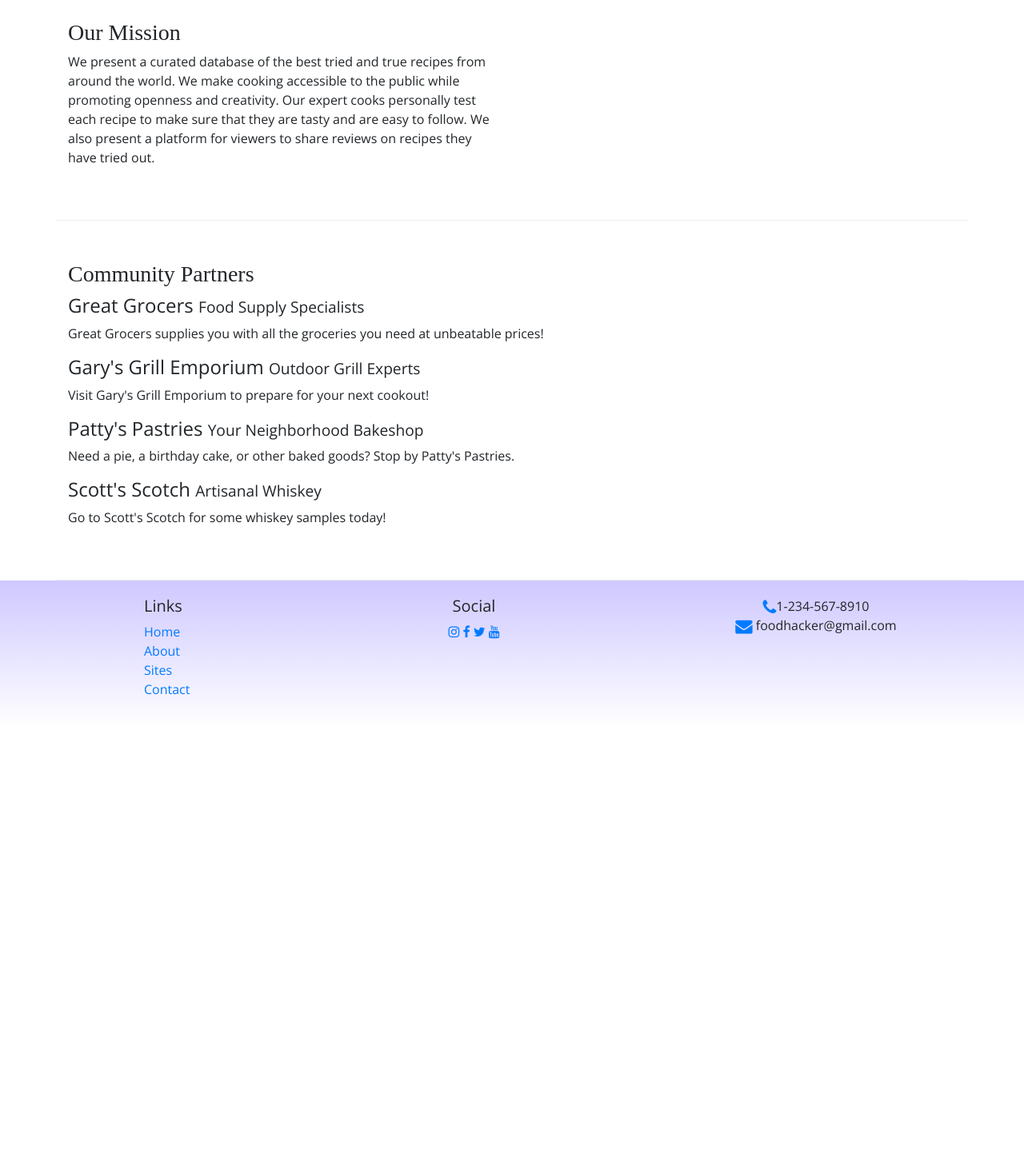
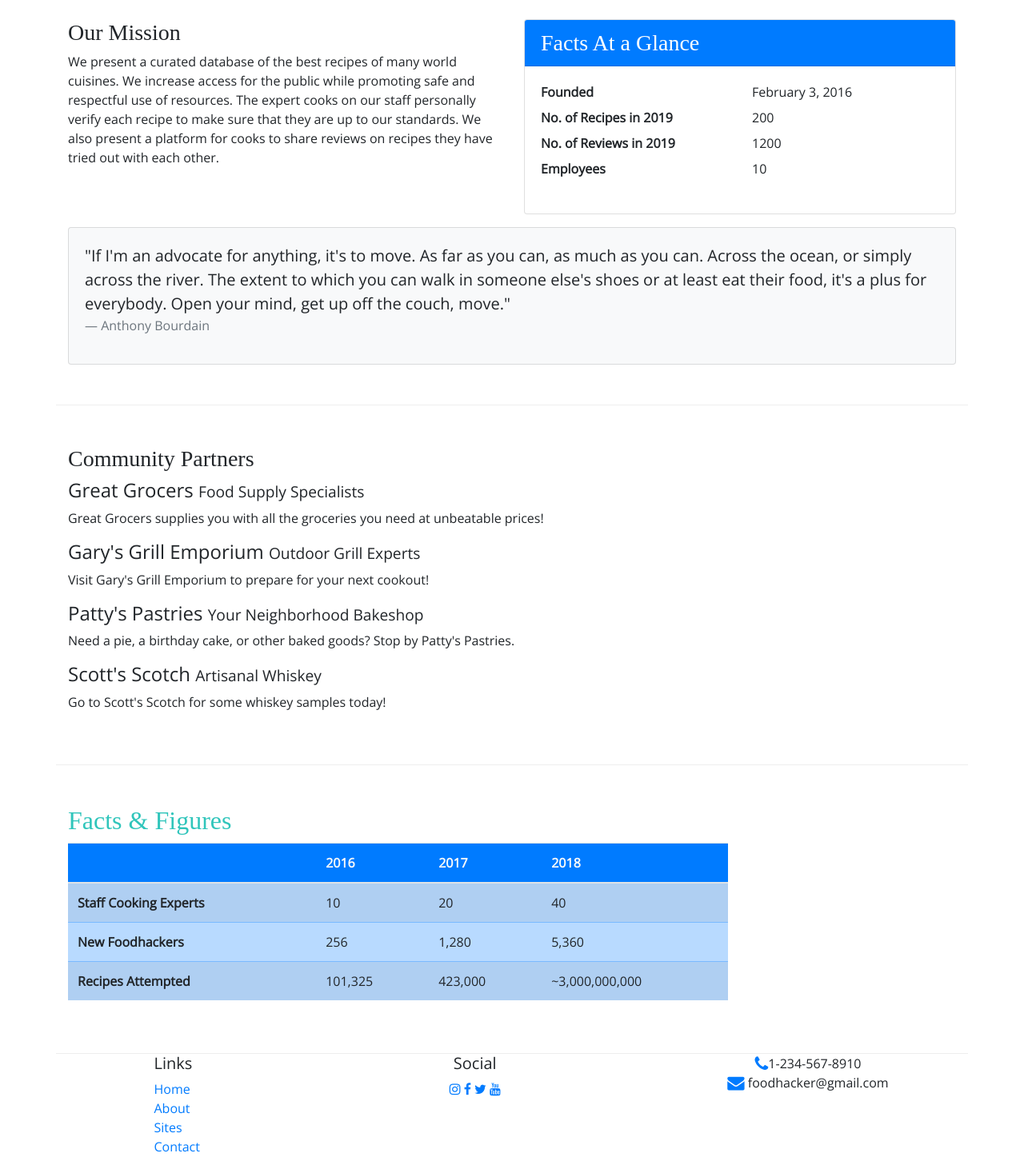
Before and after one commit to pcab90/Bootstrap-FoodHacker, a website: page aboutus.html in a window 1280 px wide. Shown: the part 380-1842 px from the top of the page at 80% size. Before the commit the page ends 1290 px from the top, so only its background shows below. Drawn offline with nearby package versions, Linux system fonts and the light colour scheme.

Commit message:
Tables and Cards

```diff
--- a/aboutus.html
+++ b/aboutus.html
@@ -35,7 +35,7 @@
     <nav class="navbar navbar-expand-sm navbar-dark sticky-top">
         <div class="container">
             <button class="navbar-toggler ml-auto" type="button" data-toggle="collapse" data-target=
-        #nucampNavbar><span class="navbar-toggler-icon"></span>
+        #FoodhackerNavbar><span class="navbar-toggler-icon"></span>
             </button>
             <div class="collapse navbar-collapse" id="nucampNavbar">
                 <ul class="navbar-nav">
@@ -66,9 +66,37 @@
         </div>
 
         <div class="row row-content">
-            <div class="col col-sm-6">
+            <div class="col-sm-6">
                 <h3>Our Mission</h3>
-                <p>We present a curated database of the best tried and true recipes from around the world. We make cooking accessible to the public while promoting openness and creativity. Our expert cooks personally test each recipe to make sure that they are tasty and are easy to follow. We also present a platform for viewers to share reviews on recipes they have tried out.</p>
+                <p>We present a curated database of the best recipes of many world cuisines. We increase access for the public while promoting safe and respectful use of resources. The expert cooks on our staff personally verify each recipe to make sure that they are up to our standards. We also present a platform for cooks to share reviews on recipes they have tried out with each other.</p>
+            </div>
+            <div class="col-sm-6">
+                <div class="card">
+                    <h3 class="card-header bg-primary text-white">Facts At a Glance</h3>
+                    <div class="card-body">
+                        <dl class="row">
+                            <dt class="col-6">Founded</dt>
+                            <dd class="col-6">February 3, 2016</dd>
+                            <dt class="col-6">No. of Recipes in 2019</dt>
+                            <dd class="col-6">200</dd>
+                            <dt class="col-6">No. of Reviews in 2019</dt>
+                            <dd class="col-6">1200</dd>
+                            <dt class="col-6">Employees</dt>
+                            <dd class="col-6">10</dd>
+                        </dl>
+                    </div>
+                </div>
+            </div>
+            <div class="col">
+                <div class="card bg-light mt-3">
+                    <blockquote class="blockquote card-body">
+                        <p class="mb-0">"If I'm an advocate for anything, it's to move. As far as you can, as much as you can. Across the ocean, or simply across the river. The extent to which you can walk in someone else's shoes or at least eat their food, it's a plus for everybody. Open your mind, get up off the couch, move."</p>
+                        <footer class="blockquote-footer">Anthony Bourdain
+                            <cite title="Source Title">
+                            </cite>
+                        </footer>
+                    </blockquote>
+                </div>
             </div>
         </div>
 
@@ -85,9 +113,45 @@
                 <p class= "d-none d-sm-block" >Go to Scott's Scotch for some whiskey samples today!</p>
             </div>
         </div>
-    </div>
+    <div class="row row-content">
+        <div class="col-sm-9">
+            <h2>Facts &amp; Figures</h2>
+            <div class="table-responsive">
+                <table class="table table-striped">
+                    <thead>
+                        <tr class="bg-primary text-light">
+                            <th></th>
+                            <th>2016</th>
+                            <th>2017</th>
+                            <th>2018</th>
+                        </tr>
+                    </thead>
+                    <tbody class="table-primary">
+                        <tr>
+                            <th>Staff Cooking Experts</th>
+                            <td>10</td>
+                            <td>20</td>
+                            <td>40</td>
+                        </tr>
+                        <tr>
+                            <th>New Foodhackers</th>
+                            <td>256</td>
+                            <td>1,280</td>
+                            <td>5,360</td>
+                        </tr>
+                        <tr>
+                            <th>Recipes Attempted</th>
+                            <td>101,325</td>
+                            <td>423,000</td>
+                            <td>~3,000,000,000</td>
+                        </tr>
+                    </tbody>
+                </table>
+            </div>
+        </div>
+   </div>
 
-    <footer>
+    <footer class="site footer">
         <div class="container">
             <div class="row">
                 <div class="col-4 col-sm-2 offset-1">
--- a/css/styles.css
+++ b/css/styles.css
@@ -14,7 +14,7 @@ header h2 {
     color: #389194;
 }
 
-footer {
+.site-footer{
     background-image: linear-gradient(#CEC8FF, white);
     padding: 20px 0;
 }
@@ -34,5 +34,5 @@ footer {
 
 
 .navbar {
-    background-color: #901CAD;
+    background-color: #211cad;
 }
```
Also changed, not shown: contactus.html (+4 -4 lines), index.html (+1 -1 lines).
